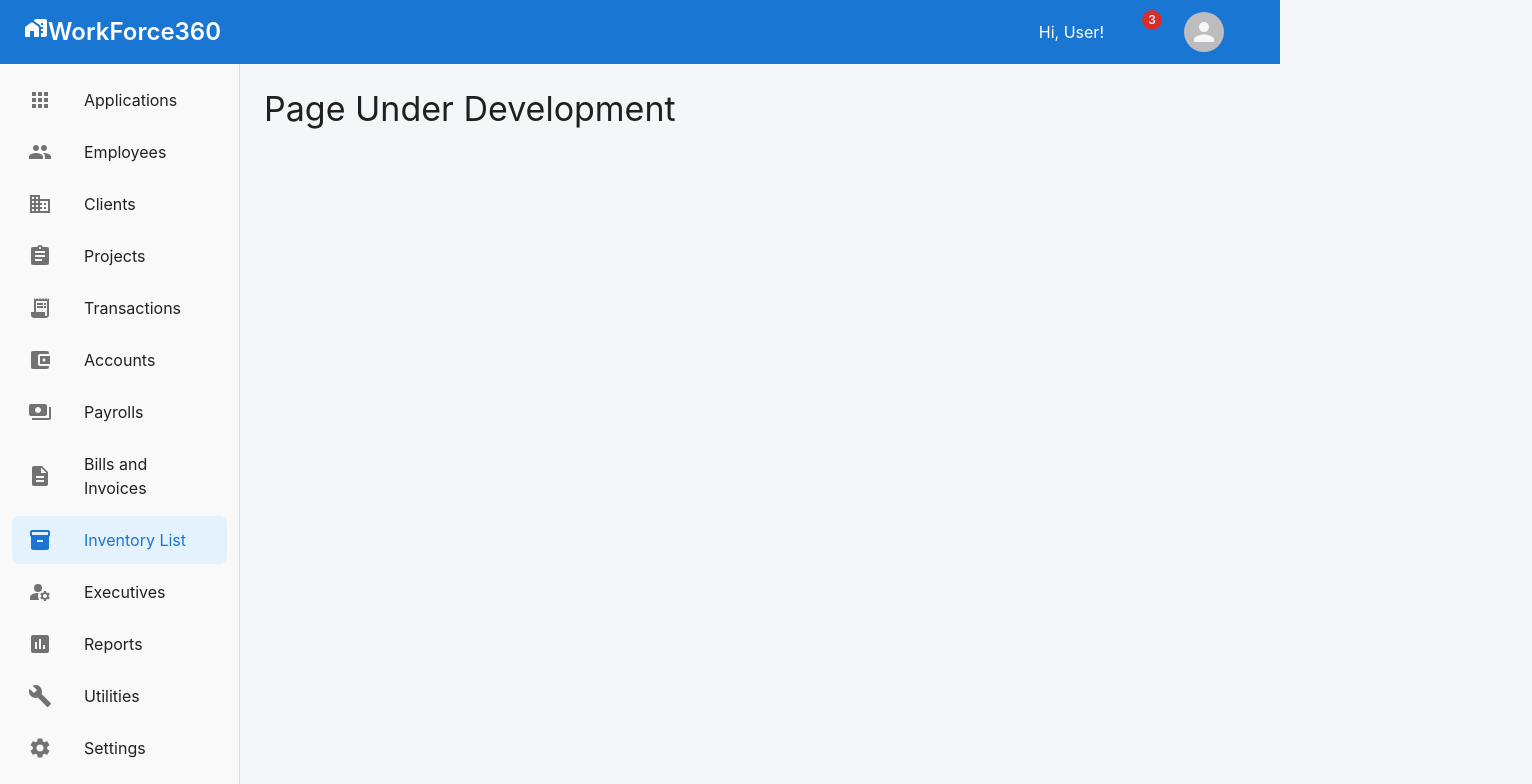
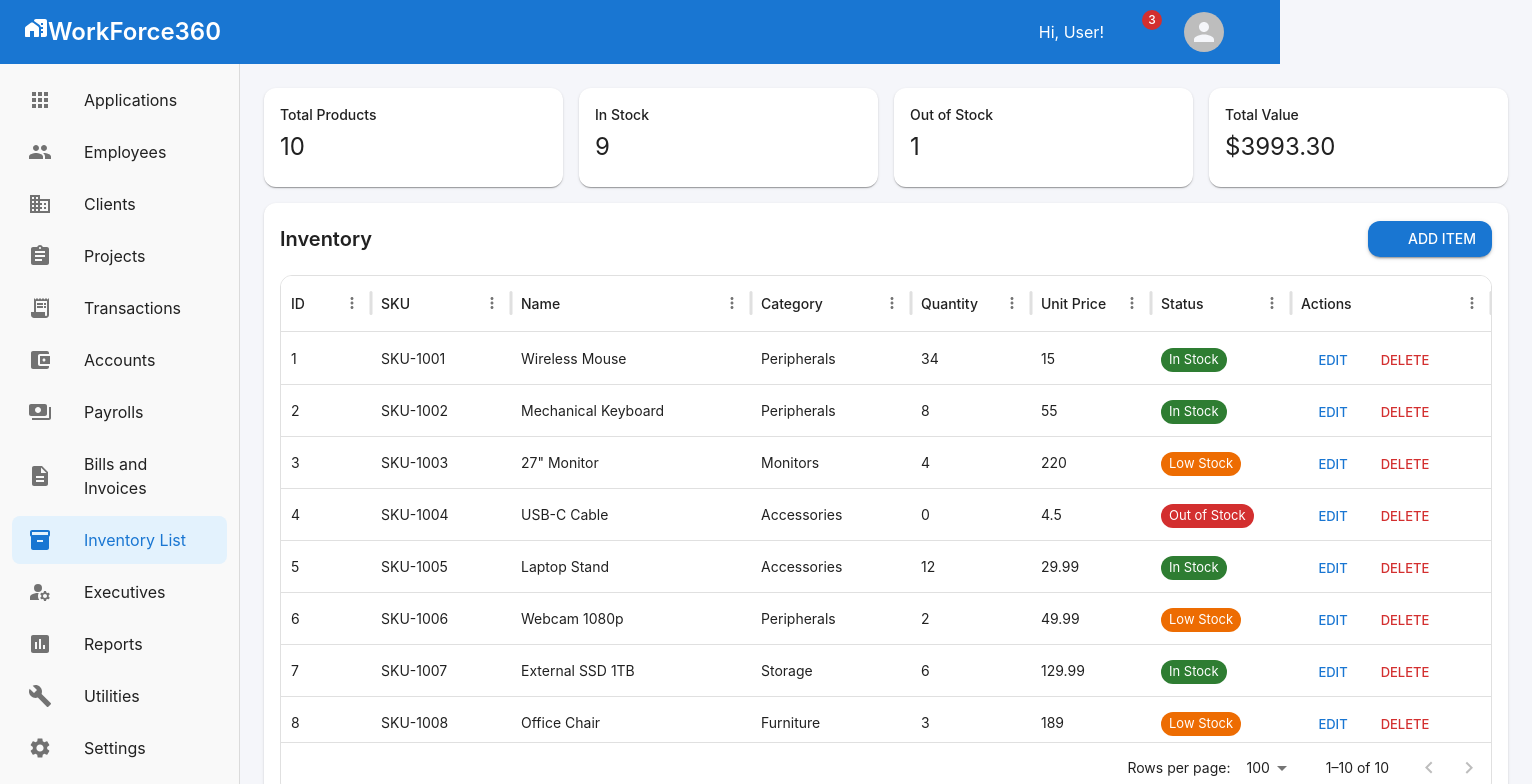
Before and after one commit to ahm-ansari/workforce360, a Next.js app in the folder workforce360-frontend/: page /inventory in a window 1280 px wide. Shown: the top 784 px of the page, 1532 px wide, since content can reach past the window. Built offline with nearby package versions, Linux system fonts and the light colour scheme; sample sign-in values are in the browser's storage; some icons are missing.

Commit message:
Update index.jsx

```diff
--- a/workforce360-frontend/src/pages/inventory/index.jsx
+++ b/workforce360-frontend/src/pages/inventory/index.jsx
@@ -1,14 +1,22 @@
 import { Typography, Box} from '@mui/material';
 import AdminLayout from '@/components/layout/AdminLayout';
+import InventoryKPIs from '@/components/inventory/InventoryKPIs';
+import InventoryTable from '@/components/inventory/InventoryTable';
+import { Grid } from '@mui/material';
 
 export default function Page() {
 
   return (
     <AdminLayout>
       <Box className="flex">
-        <Typography variant="h4" gutterBottom>
-          Page Under Development
-        </Typography>
+        <Grid container spacing={2}>
+          <Grid size={{xs: 12}}>
+            <InventoryKPIs />
+          </Grid>
+          <Grid size={{xs: 12}}>
+            <InventoryTable />
+          </Grid>
+        </Grid>
       </Box>
     </AdminLayout>
   );
```
